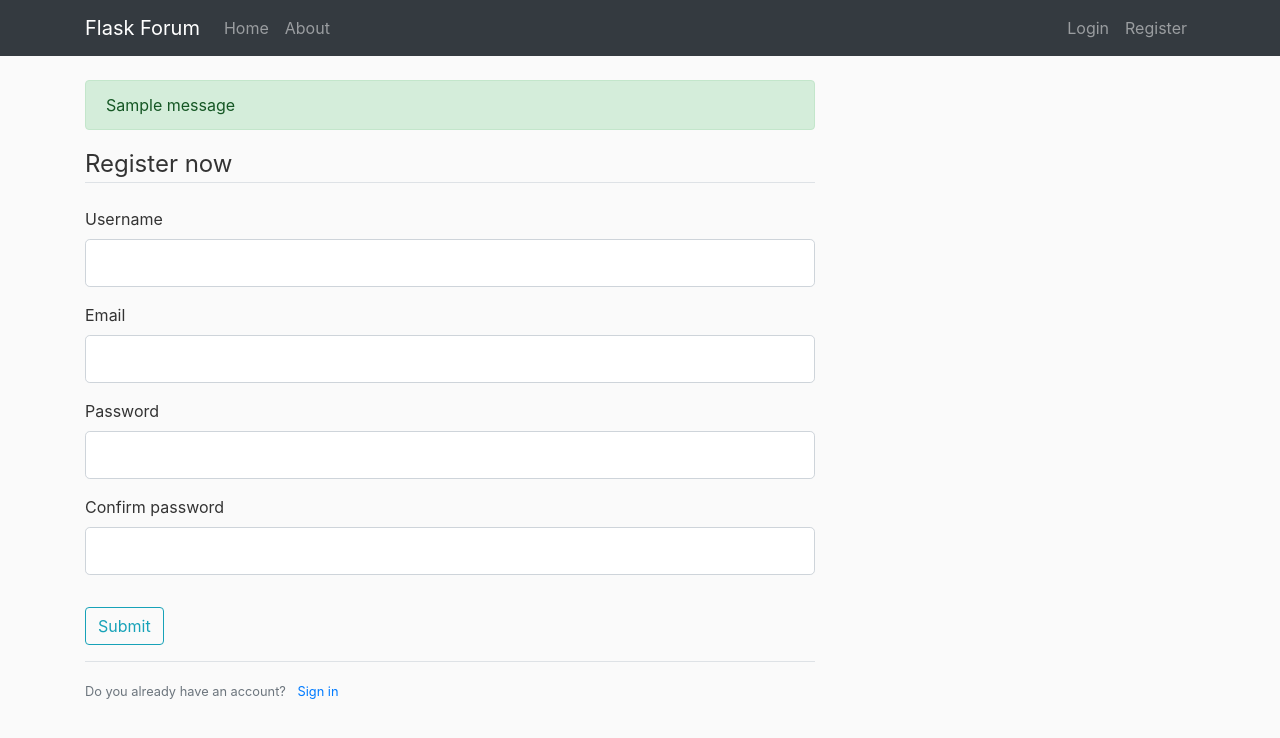
After one commit to Vladikolev0321/Flask-Forum, a Flask app: template templates/register.html in a window 1280 px wide. The commit adds this page. Shown: the top 738 px of the page. Run offline with Flask 2, Linux system fonts and the light colour scheme; the template is opened without the code that fills it: most values are stand-ins (such as "Sample title", 1, 10 or a date in 2020); one stand-in notice (Sample message) is shown; form fields are guessed from the names that the template uses; some libraries are stand-ins or nearby versions.

Commit message:
Added template for register page

```diff
--- a/templates/layout.html
+++ b/templates/layout.html
@@ -38,6 +38,15 @@
     <main role="main" class="container">
         <div class="row">
           <div class="col-md-8">
+            {% with messages = get_flashed_messages(with_categories=true) %}
+                {% if messages %}
+                    {% for category, message in messages %}
+                        <div class="alert alert-{{ category }}">
+                            {{ message }}
+                        </div>
+                    {% endfor %}
+                {% endif %}
+            {% endwith %}
             {% block content %}{% endblock %}
           </div>
         </div>
--- /dev/null
+++ b/templates/register.html
@@ -0,0 +1,36 @@
+{% extends "layout.html" %}
+{% block content %}
+    <div>
+        <form method="POST" action="">
+            {{ form.hidden_tag() }}
+            <fieldset class="form-group">
+                <legend class="border-bottom mb-4">Register now</legend>
+                <div class="form-group">
+                    {{ form.username.label(class="form-control-label") }}
+                    {{ form.username(class="form-control form-control-lg") }}
+                </div>
+                <div class="form-group">
+                    {{ form.email.label(class="form-control-label") }}
+                    {{ form.email(class="form-control form-control-lg") }}
+                </div>
+                <div class="form-group">
+                    {{ form.password.label(class="form-control-label") }}
+                    {{ form.password(class="form-control form-control-lg") }}
+                </div>
+                <div class="form-group">
+                    {{ form.confirm_password.label(class="form-control-label") }}
+                    {{ form.confirm_password(class="form-control form-control-lg") }}
+                </div>
+            </fieldset>
+            <div class="form-group">
+                {{ form.submit(class="btn btn-outline-info") }}
+            </div>
+        </form>
+    </div>
+    <div class="border-top pt-3">
+        <small class="text-muted">
+            Do you already have an account?
+            <a class="ml-2" href="{{ url_for('login')}}">Sign in</a>
+        </small>
+    </div>
+{% endblock %}
```
Also changed, not shown: templates/login.html (added).
